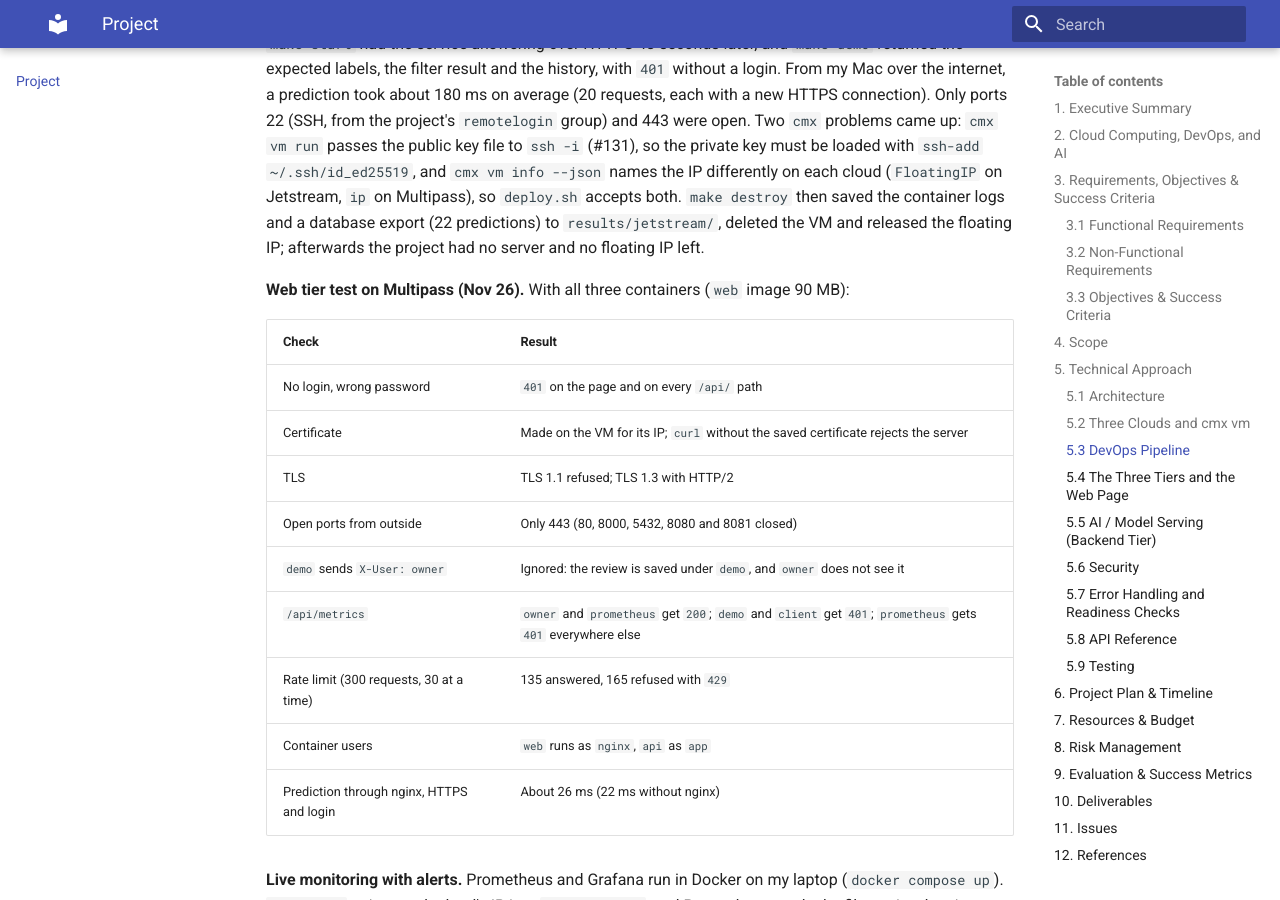
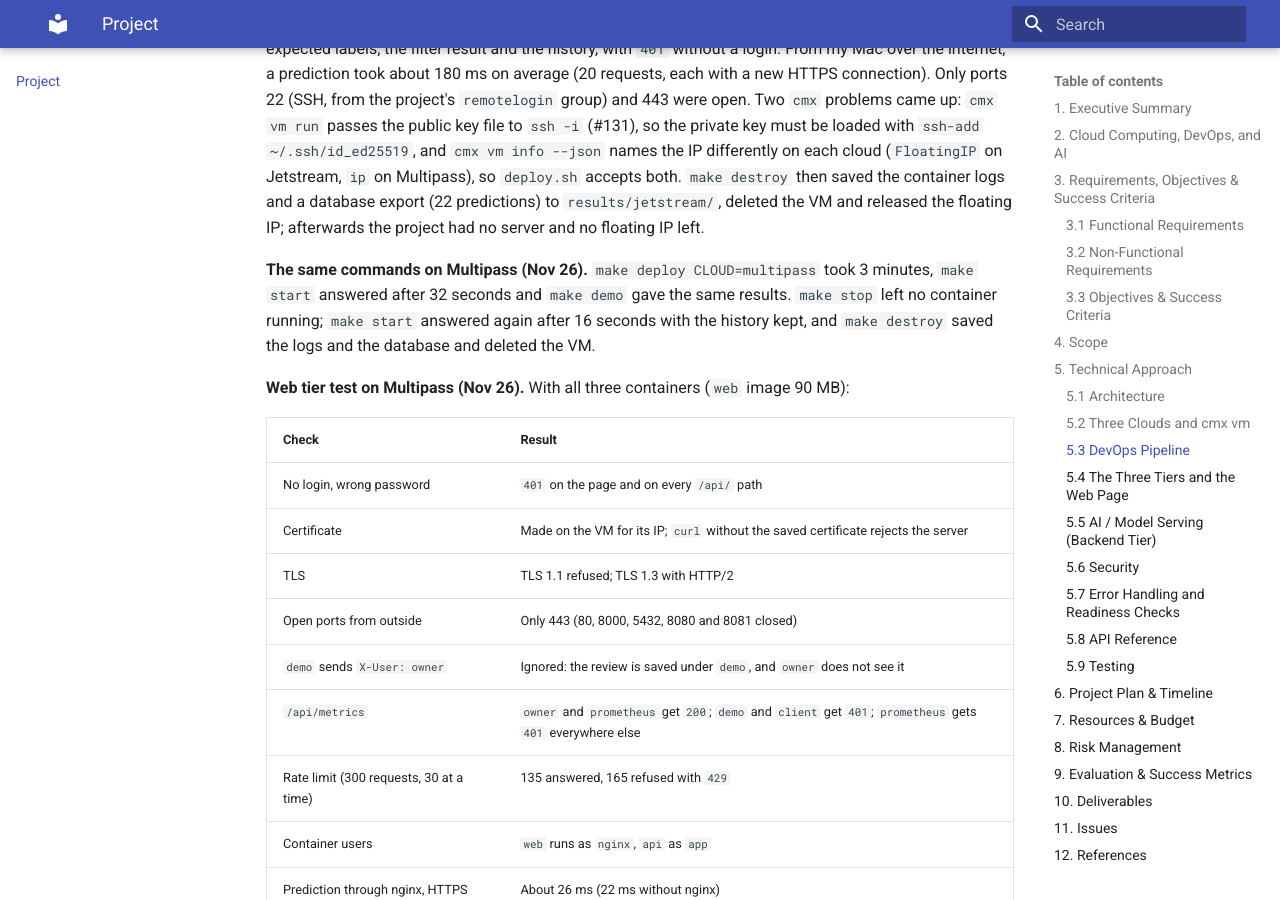
Before and after one commit to cloudmesh-ai-luc/shabbir04, an MkDocs documentation site: the page built from docs/project/project.md, in a window 1280 px wide and 900 px high, scrolled down 10042 px. Built offline with MkDocs 1.6.1 and Material for MkDocs 9.7.7, drawn with Linux system fonts in a browser that asks for light colours; some of the changed text lies outside the part shown.

Commit message:
docs(project): make deploy/start/demo/stop/destroy tested on Multipass

```diff
--- a/docs/project/project.md
+++ b/docs/project/project.md
@@ -174,7 +174,7 @@ project uses Jetstream. `make deploy CLOUD=chameleon` still works if Chameleon h
 | **How the service is reached** | The VM's local IP | Floating IP, assigned by `cmx vm start` | The instance's public IP (no paid Elastic IP: `cmx vm start --noip`) |
 | **Port 443 (HTTPS, frontend tier)** | Open by default | Security group `inferscale-shabbir04-https`: port 443 from my IP only, made with `cmx vm security-group` | Security group `inferscale`: ports 22 and 443 from my IP only |
 | **Special step** | None | `cmx vm delete` keeps the floating IP, so `make destroy` releases it | Region `us-east-2` only (my account's organization policy blocks EC2 in the other regions); delete the instance after every session |
-| **Status** | `cmx vm` VM lifecycle tested; all three containers tested with Compose (Nov 26) | `make deploy`, `start`, `demo` and `destroy` tested (Nov 26) | `start`, `run`, `delete`, Docker build and `make up` tested (Nov 26) |
+| **Status** | `make deploy`, `start`, `demo`, `stop` and `destroy` tested (Nov 26) | `make deploy`, `start`, `demo` and `destroy` tested (Nov 26) | `start`, `run`, `delete`, Docker build and `make up` tested (Nov 26) |
 
 **One command per step, the same on every cloud.** From my laptop, in the `cmx` virtual environment:
 
@@ -296,6 +296,11 @@ up: `cmx vm run` passes the public key file to `ssh -i` (#131), so the private k
 (`FloatingIP` on Jetstream, `ip` on Multipass), so `deploy.sh` accepts both. `make destroy` then saved
 the container logs and a database export (22 predictions) to `results/jetstream/`, deleted the VM and
 released the floating IP; afterwards the project had no server and no floating IP left.
+
+**The same commands on Multipass (Nov 26).** `make deploy CLOUD=multipass` took 3 minutes, `make start`
+answered after 32 seconds and `make demo` gave the same results. `make stop` left no container running;
+`make start` answered again after 16 seconds with the history kept, and `make destroy` saved the logs and
+the database and deleted the VM.
 
 **Web tier test on Multipass (Nov 26).** With all three containers (`web` image 90 MB):
 
```
